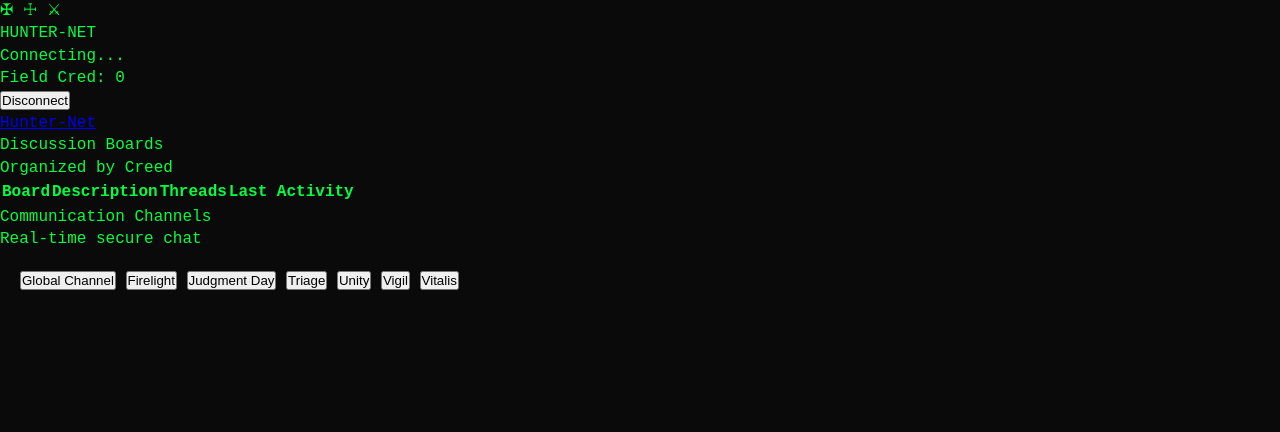
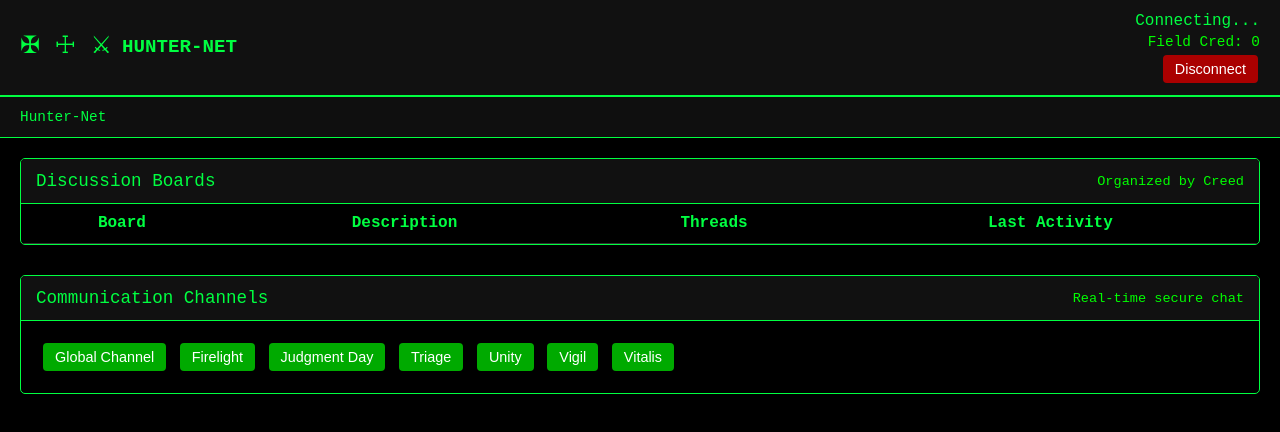
Before and after one commit to MysticRuin1/Work, a website: page public/index.html in a window 1280 px wide. Drawn offline with nearby package versions, Linux system fonts and the light colour scheme; no server answers.

Commit message:
Update index.html

```diff
--- a/public/index.html
+++ b/public/index.html
@@ -16,15 +16,137 @@
             line-height: 1.4;
             overflow-x: hidden;
         }
-        /* (all CSS rules exactly as in your file) */
+        h1, h2, h3, h4, h5 {
+            color: #00ff41;
+            text-transform: uppercase;
+            letter-spacing: 2px;
+        }
+        a { color: #00ff41; text-decoration: none; }
+        a:hover { text-decoration: underline; }
+        .matrix-bg {
+            position: fixed;
+            top: 0; left: 0;
+            width: 100%; height: 100%;
+            background: black;
+            overflow: hidden;
+            z-index: -1;
+        }
+        .notification-panel {
+            position: fixed;
+            top: 10px; right: 10px;
+            background: rgba(0,0,0,0.9);
+            border: 1px solid #00ff41;
+            padding: 10px;
+            font-size: 0.9em;
+            color: #00ff41;
+            max-width: 250px;
+            display: none;
+        }
+        .hunter-app {
+            display: flex;
+            flex-direction: column;
+            min-height: 100vh;
+        }
+        .hunter-header {
+            background: #111;
+            border-bottom: 2px solid #00ff41;
+            padding: 10px 20px;
+        }
+        .hunter-header-content {
+            display: flex;
+            align-items: center;
+            justify-content: space-between;
+        }
+        .hunter-logo {
+            display: flex;
+            align-items: center;
+            gap: 10px;
+        }
+        .hunter-logo .hunter-glyphs {
+            font-size: 1.5em;
+        }
+        .hunter-title {
+            font-size: 1.2em;
+            font-weight: bold;
+        }
+        .user-info {
+            text-align: right;
+        }
+        .user-stats {
+            font-size: 0.9em;
+            color: #0f0;
+        }
+        .forum-nav {
+            padding: 10px 20px;
+            background: #0f0f0f;
+            border-bottom: 1px solid #00ff41;
+        }
+        .breadcrumb {
+            font-size: 0.9em;
+        }
+        .forum-container {
+            flex: 1;
+            padding: 20px;
+            overflow-y: auto;
+        }
+        .forum-section {
+            margin-bottom: 30px;
+            border: 1px solid #00ff41;
+            border-radius: 5px;
+            overflow: hidden;
+        }
+        .forum-section-header {
+            background: #111;
+            padding: 10px 15px;
+            border-bottom: 1px solid #00ff41;
+            display: flex;
+            justify-content: space-between;
+            align-items: center;
+        }
+        .forum-section-title {
+            font-size: 1.1em;
+        }
+        .forum-section-stats {
+            font-size: 0.85em;
+            color: #0f0;
+        }
+        .thread-list {
+            width: 100%;
+            border-collapse: collapse;
+        }
+        .thread-list th, .thread-list td {
+            padding: 8px 12px;
+            border-bottom: 1px solid #333;
+        }
+        .thread-list tr:hover {
+            background: #111;
+        }
+        .btn {
+            display: inline-block;
+            padding: 6px 12px;
+            margin: 2px;
+            background: #0a0;
+            color: #fff;
+            border: none;
+            border-radius: 4px;
+            font-size: 0.9em;
+            cursor: pointer;
+        }
+        .btn:hover {
+            background: #0f0;
+            color: #000;
+        }
+        .btn-danger {
+            background: #a00;
+        }
+        .btn-danger:hover {
+            background: #f00;
+        }
     </style>
 </head>
 <body>
     <div class="matrix-bg"></div>
     <div class="notification-panel"></div>
-
-    <!-- Decoy Site -->
-    <!-- (all HTML markup exactly as in your file) -->
 
     <!-- Hunter-Net Application -->
     <div id="hunter-app" class="hunter-app">
@@ -95,10 +217,21 @@
 
     <script src="/socket.io/socket.io.js"></script>
     <script>
-        // --- JAVASCRIPT (unchanged from your file) ---
-        // Global state, notifications, tab switching, auth,
-        // API helpers, forum navigation, chat, etc.
-        // (all JS code exactly as in your file)
+        // --- JS CODE FROM FILE ---
+        const socket = io();
+
+        function logout() {
+            alert("Disconnected from Hunter-Net.");
+        }
+
+        function showForumHome() {
+            document.getElementById("breadcrumb-trail").innerText = "";
+            document.getElementById("forum-home").style.display = "block";
+        }
+
+        function showChat(channel) {
+            alert("Opening chat channel: " + channel);
+        }
     </script>
 </body>
 </html>
```
